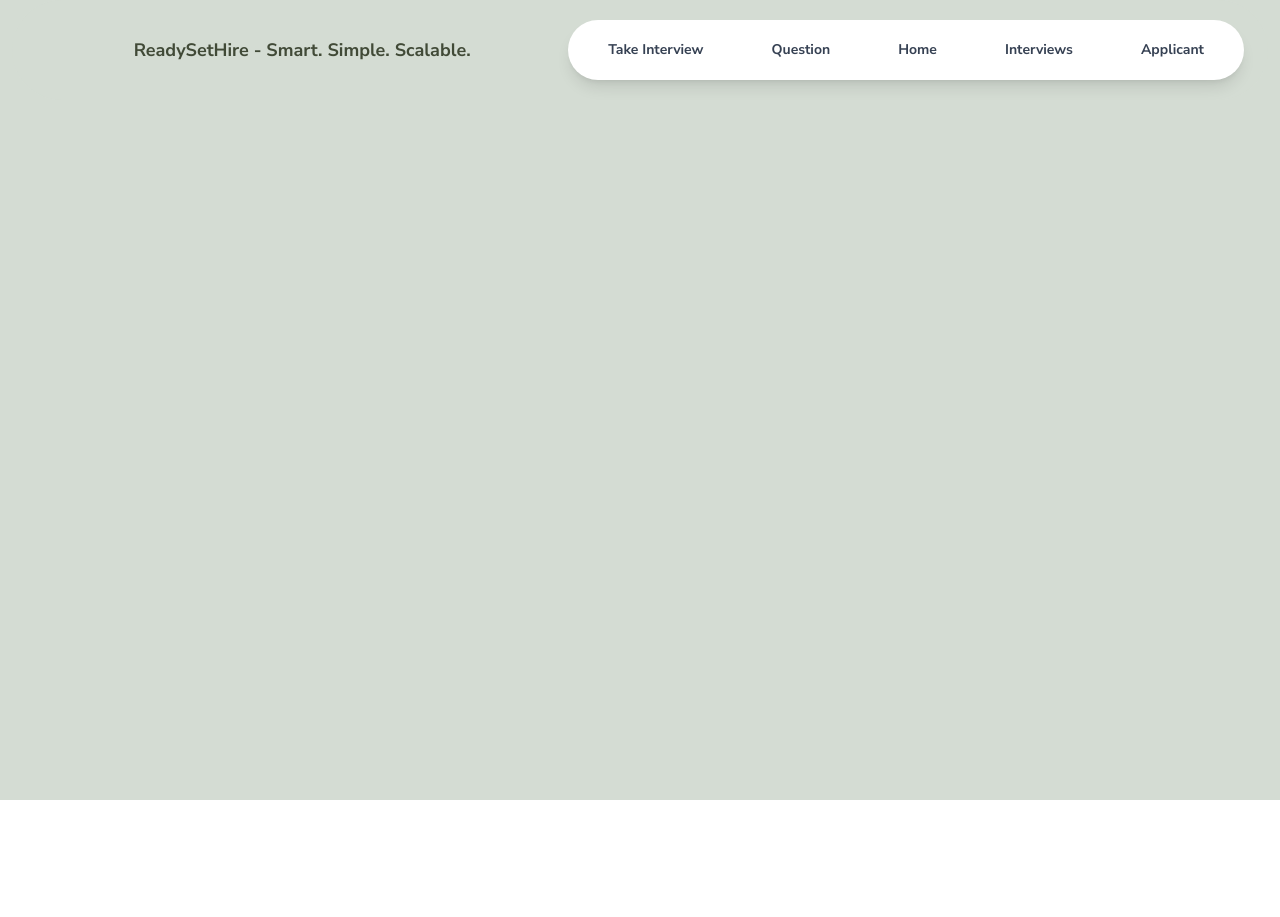
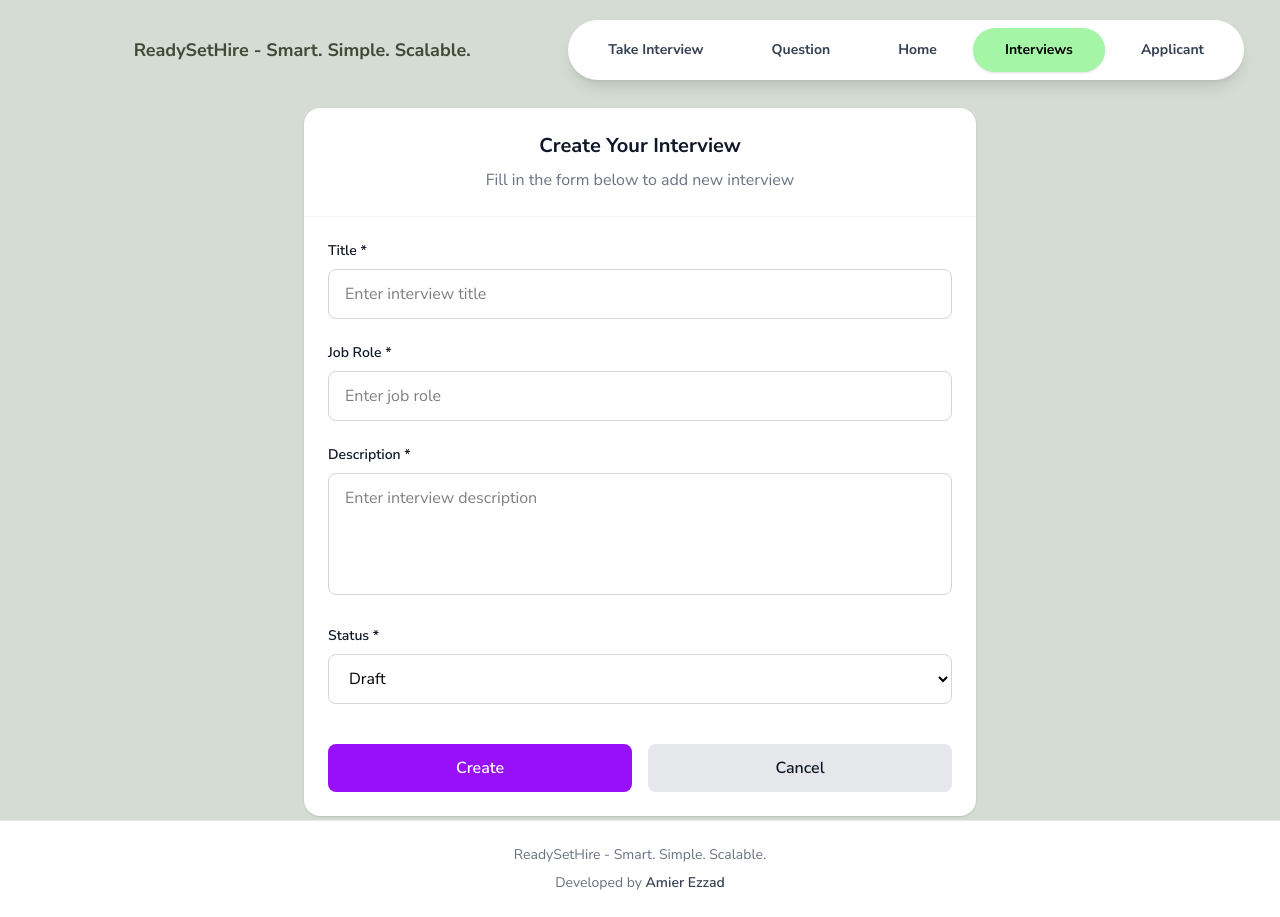
Before and after one commit to amierezzad/ReadySetHireA2, a React (Vite) app: page /add-interview in a window 1280 px wide. Before the commit the page ends 800 px from the top, so only its background shows below. Built offline with nearby package versions, Linux system fonts and the light colour scheme; no server answers.

Commit message:
Add Interview Form UI , complete getList All interview and delete interview

```diff
--- a/package.json
+++ b/package.json
@@ -15,6 +15,7 @@
     "daisyui": "^5.1.12",
     "react": "^19.1.1",
     "react-dom": "^19.1.1",
+    "react-icons": "^5.5.0",
     "react-router-dom": "^7.9.1",
     "tailwindcss": "^4.1.13"
   },
--- a/src/App.jsx
+++ b/src/App.jsx
@@ -1,18 +1,20 @@
 import { BrowserRouter as Router, Routes, Route } from "react-router-dom";
 import Header from "./components/common/Header";
+import Footer from "./components/common/Footer";
 import Home from "./pages/Home";
-
+import InterviewForm from "./components/interviews/InterviewForm";
 function App() {
 	return (
 		<Router>
-			<div className="min-h-screen bg-[var(--light-gray)]">
+			<div className="min-h-screen bg-[var(--light-gray)] flex flex-col">
 				<Header />
-				<div className="mx-3 py-1">
+				<div className="flex-t mx-3 py-1">
 					<Routes>
 						<Route path="/" element={<Home />} />
+						<Route path="/add-interview" element={<InterviewForm />} />
 					</Routes>
 				</div>
-				{/* <Footer /> */}
+				<Footer />
 			</div>
 		</Router>
 	);
--- a/src/components/common/Footer.jsx
+++ b/src/components/common/Footer.jsx
@@ -0,0 +1,19 @@
+const Footer = () => {
+	return (
+		<footer className="bg-white border-t border-gray-200 mt-auto">
+			<div className="max-w-7xl mx-auto px-4 sm:px-6 lg:px-8">
+				<div className="py-6 text-center">
+					<div className="text-sm text-gray-500">
+						<p className="mb-2">ReadySetHire - Smart. Simple. Scalable.</p>
+						<p>
+							Developed by{" "}
+							<span className="font-semibold text-gray-700">Amier Ezzad</span>
+						</p>
+					</div>
+				</div>
+			</div>
+		</footer>
+	);
+};
+
+export default Footer;
--- a/src/components/common/Header.jsx
+++ b/src/components/common/Header.jsx
@@ -52,9 +52,9 @@ function Header() {
 							Home
 						</Link>
 						<Link
-							to="/interviews"
+							to="/add-interview"
 							className={`px-8 py-3 rounded-full text-sm font-bold transition-all duration-200 flex items-center justify-center ${
-								isActive("/interviews")
+								isActive("/add-interview")
 									? "bg-[var(--primary-green)] text-black shadow-sm"
 									: "text-gray-700 hover:text-gray-900 hover:bg-gray-50"
 							}`}
--- a/src/components/interviews/InterviewForm.jsx
+++ b/src/components/interviews/InterviewForm.jsx
@@ -0,0 +1,86 @@
+const InterviewForm = () => {
+	return (
+		<div className="bg-white shadow-sm rounded-2xl max-w-2xl mx-auto">
+			{/* Header Section */}
+			<div className="p-6 text-center border-b border-gray-100">
+				<h2 className="text-xl font-bold text-gray-900 mb-2">
+					Create Your Interview
+				</h2>
+				<p className="text-gray-500">
+					Fill in the form below to add new interview
+				</p>
+			</div>
+
+			{/* Form Section */}
+			<div className="p-6">
+				<form className="space-y-6">
+					{/* Title Field */}
+					<div>
+						<label className="block text-sm font-semibold text-gray-900 mb-2">
+							Title *
+						</label>
+						<input
+							type="text"
+							className="w-full px-4 py-3 border border-gray-300 rounded-lg focus:ring-2 focus:ring-blue-500 focus:border-blue-500 outline-none"
+							placeholder="Enter interview title"
+						/>
+					</div>
+
+					{/* Job Role Field */}
+					<div>
+						<label className="block text-sm font-semibold text-gray-900 mb-2">
+							Job Role *
+						</label>
+						<input
+							type="text"
+							className="w-full px-4 py-3 border border-gray-300 rounded-lg focus:ring-2 focus:ring-blue-500 focus:border-blue-500 outline-none"
+							placeholder="Enter job role"
+						/>
+					</div>
+
+					{/* Description Field */}
+					<div>
+						<label className="block text-sm font-semibold text-gray-900 mb-2">
+							Description *
+						</label>
+						<textarea
+							rows="4"
+							className="w-full px-4 py-3 border border-gray-300 rounded-lg focus:ring-2 focus:ring-blue-500 focus:border-blue-500 outline-none resize-none"
+							placeholder="Enter interview description"
+						/>
+					</div>
+
+					{/* Status Field */}
+					<div>
+						<label className="block text-sm font-semibold text-gray-900 mb-2">
+							Status *
+						</label>
+						<select className="w-full px-4 py-3 border border-gray-300 rounded-lg focus:ring-2 focus:ring-blue-500 focus:border-blue-500 outline-none">
+							<option value="Draft">Draft</option>
+							<option value="Published">Published</option>
+							<option value="Archived">Archived</option>
+						</select>
+					</div>
+
+					{/* Buttons */}
+					<div className="flex gap-4 pt-4">
+						<button
+							type="submit"
+							className="flex-1 bg-purple-600 text-white font-semibold py-3 px-6 rounded-lg hover:bg-purple-700 transition-colors"
+						>
+							Create
+						</button>
+						<button
+							type="button"
+							className="flex-1 bg-gray-200 text-gray-900 font-semibold py-3 px-6 rounded-lg hover:bg-gray-300 transition-colors"
+						>
+							Cancel
+						</button>
+					</div>
+				</form>
+			</div>
+		</div>
+	);
+};
+
+export default InterviewForm;
--- a/src/pages/Home.jsx
+++ b/src/pages/Home.jsx
@@ -1,5 +1,6 @@
 import { useState } from "react";
 import InterviewCard from "../components/interviews/InterviewCard";
+import { Link, useLocation } from "react-router-dom";
 
 const FilterSelect = () => {
 	return (
@@ -71,7 +72,7 @@ function Home() {
 						<p className="text-gray-500">Manage your interview campaign</p>
 					</div>
 					<button className="bg-[var(--primary-purple)] hover:bg-purple-400 text-black px-3 py-2 font-bold rounded-full transition-colors">
-						Add Interview
+						<Link to="add-interview">Add Interview</Link>
 					</button>
 				</div>
 			</div>
--- /dev/null
+++ b/src/services/api.js
@@ -0,0 +1,123 @@
+// import fetch from "node-fetch";
+
+// Base URL for the Interview App RESTful API
+const API_BASE_URL = "https://comp2140a2.uqcloud.net/api";
+
+// JWT token for authorization, replace with your actual token from My Grades in Blackboard
+// From the A2 JSON Web Token column, view Feedback to show your JWT
+const JWT_TOKEN =
+	"eyJhbGciOiJIUzI1NiIsInR5cCI6IkpXVCJ9.eyJyb2xlIjoic3R1ZGVudCIsInVzZXJuYW1lIjoiczQ4MzgxMDkifQ.VLT7hwZVMYRiOhTyPU9fX3z5jPrUtO1QFuxT-C8JM7s";
+
+// Your UQ student username, used for row-level security to retrieve your records
+const USERNAME = "s4838109";
+
+/**
+ * Helper function to handle API requests.
+ * It sets the Authorization token and optionally includes the request body.
+ *
+ * @param {string} endpoint - The API endpoint to call.
+ * @param {string} [method='GET'] - The HTTP method to use (GET, POST, PATCH).
+ * @param {object} [body=null] - The request body to send, typically for POST or PATCH.
+ * @returns {Promise<object>} - The JSON response from the API.
+ * @throws Will throw an error if the HTTP response is not OK.
+ */
+async function apiRequest(endpoint, method = "GET", body = null) {
+	const options = {
+		method, // Set the HTTP method (GET, POST, PATCH)
+		headers: {
+			"Content-Type": "application/json", // Indicate that we are sending JSON data
+			Authorization: `Bearer ${JWT_TOKEN}`, // Include the JWT token for authentication
+		},
+	};
+
+	// If the method is POST or PATCH, we want the response to include the full representation
+	if (method === "POST" || method === "PATCH") {
+		options.headers["Prefer"] = "return=representation";
+	}
+
+	// If a body is provided, add it to the request and include the username
+	if (body) {
+		options.body = JSON.stringify({ ...body, username: USERNAME });
+	}
+
+	// Make the API request and check if the response is OK
+	const response = await fetch(`${API_BASE_URL}${endpoint}`, options);
+
+	if (!response.ok) {
+		throw new Error(`HTTP error! status: ${response.status}`);
+	}
+	if (method === "DELETE") {
+		return { success: true };
+	}
+	// Return the response as a JSON object
+	return response.json();
+}
+
+/**
+ * Function to insert a new project into the database.
+ *
+ * @param {object} project - The project data to insert.
+ * @returns {Promise<object>} - The created project object returned by the API.
+ */
+export async function createInterview(interview) {
+	return apiRequest("/interview", "POST", interview);
+}
+
+/**
+ * Function to list all projects associated with the current user.
+ *
+ * @returns {Promise<Array>} - An array of project objects.
+ */
+export async function getInterviews() {
+	return apiRequest("/interview");
+}
+
+/**
+ * Function to get a single project by its ID.
+ * The url is slightly different from usual RESTFul ...
+ * See the operators section https://docs.postgrest.org/en/v12/references/api/tables_views.html
+ * @param {string} id - The ID of the project to retrieve.
+ * @returns {Promise<object>} - The project object matching the ID.
+ */
+export async function getInterview(id) {
+	return apiRequest(`/interview?id=eq.${id}`);
+}
+export async function deleteInterview(id) {
+	return apiRequest(`/interview?id=eq.${id}`, "DELETE");
+}
+/**
+ * Main function to demonstrate API usage.
+ *
+ * Creates a new interview, lists all interviews, and retrieves a single interview by ID.
+ */
+async function main() {
+	try {
+		// Create a new interview with specific details
+		const newInterview = {
+			title: "Front-end Developer Interview",
+			job_role: "Mid-level Front-end Developer",
+			description:
+				"Interview focusing on React, JavaScript fundamentals, and responsive design principles.",
+			status: "Draft", // The interview is not published initially (Draft status)
+		};
+		const createdInterview = await createInterview(newInterview);
+		console.log("Created Interview:", createdInterview);
+
+		// Retrieve and list all interviews associated with your account
+		const allInterviews = await getInterviews();
+		console.log("All Interviews:", allInterviews);
+
+		// If there are interviews, retrieve the first one by its ID
+		if (allInterviews.length > 0) {
+			const singleInterview = await getInterview(allInterviews[0].id);
+			console.log("Single Interview:", singleInterview);
+		}
+
+		// Further functionality for other endpoints like /question can be added here...
+	} catch (error) {
+		console.error("Error:", error.message); // Log any errors that occur
+	}
+}
+
+//Execute the main function
+main();
```
Also changed, not shown: src/components/interviews/InterviewCard.jsx (+68 -16 lines), 2 other files (tests, documents, lock files or other folders).
